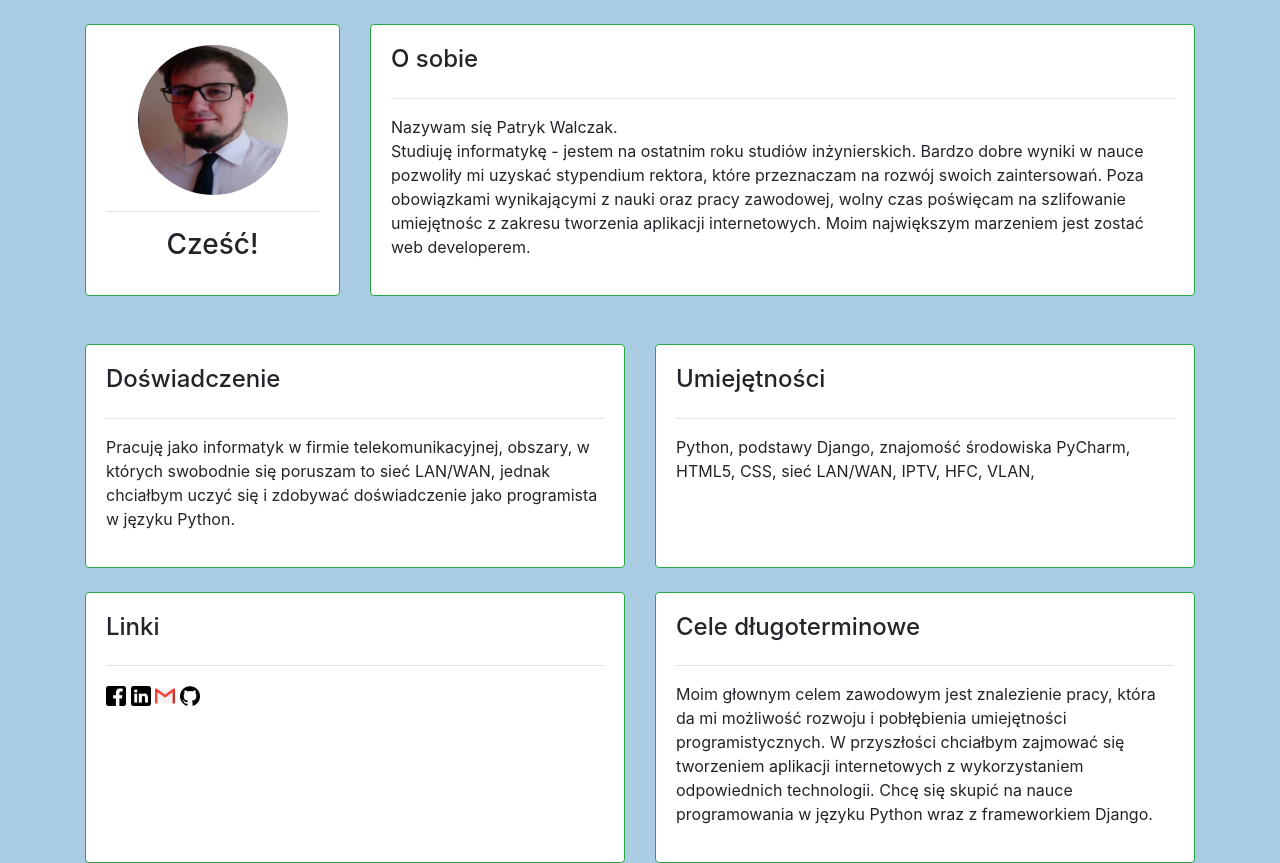
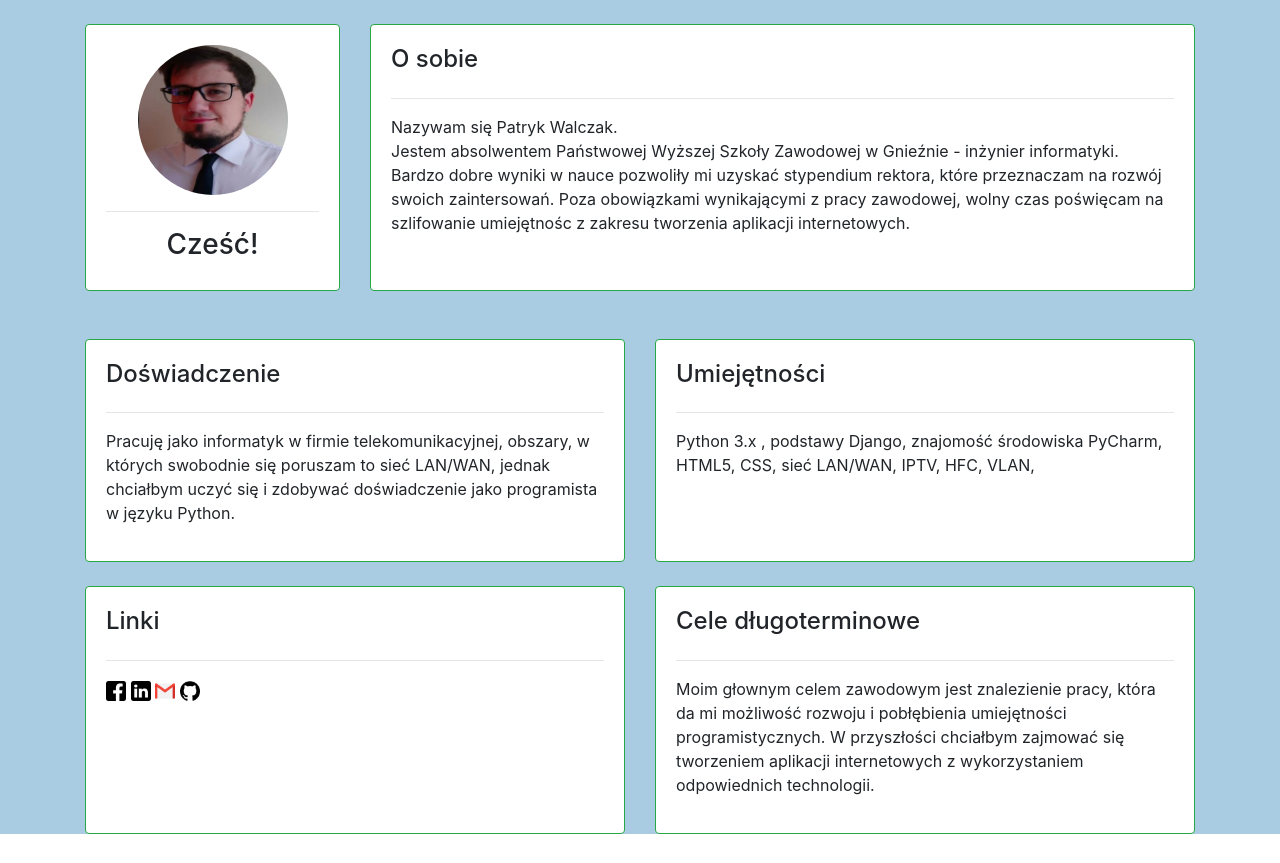
Before and after one commit to PatrykWalczak/Portfolio, a Django app: template mywebsite/base/templates/base/home.html in a window 1280 px wide. After the commit the page ends 834 px from the top, so only its background shows below. Run offline with Django 3.2, Linux system fonts and the light colour scheme; the template is opened without the code that fills it, so the values that code supplies are empty; parts of the project's set-up code (start-up, migrations or seed data) failed here and were passed over; some libraries are stand-ins or nearby versions.

Commit message:
data update

```diff
--- a/mywebsite/base/templates/base/home.html
+++ b/mywebsite/base/templates/base/home.html
@@ -28,10 +28,10 @@
                     <hr>
                     <p>
                         Nazywam się Patryk Walczak.<br>
-                        Studiuję informatykę - jestem na ostatnim roku studiów inżynierskich.
+                        Jestem absolwentem Państwowej Wyższej Szkoły Zawodowej w Gnieźnie - inżynier informatyki.
                         Bardzo dobre wyniki w nauce pozwoliły mi uzyskać stypendium rektora, które przeznaczam na rozwój swoich zaintersowań.
-                        Poza obowiązkami wynikającymi z nauki oraz pracy zawodowej, wolny czas poświęcam na szlifowanie umiejętnośc z zakresu tworzenia aplikacji internetowych.
-                        Moim największym marzeniem jest zostać web developerem.
+                        Poza obowiązkami wynikającymi z pracy zawodowej, wolny czas poświęcam na szlifowanie umiejętnośc z zakresu tworzenia aplikacji internetowych.
+
                     </p>
                 </div>
             </div>
@@ -54,7 +54,7 @@
                 <div class="card card-body h-100 border-success">
                     <h4> Umiejętności </h4>
                     <hr>
-                    <p> Python, podstawy Django, znajomość środowiska PyCharm, HTML5, CSS, sieć LAN/WAN, IPTV, HFC, VLAN,   </p>
+                    <p> Python 3.x , podstawy Django, znajomość środowiska PyCharm, HTML5, CSS, sieć LAN/WAN, IPTV, HFC, VLAN,   </p>
                 </div>
             </div>
         </div>
@@ -79,7 +79,7 @@
                     <p> Moim głownym celem zawodowym jest znalezienie pracy, która da mi możliwość rozwoju
                     i pobłębienia umiejętności programistycznych.
                     W przyszłości chciałbym zajmować się tworzeniem aplikacji internetowych z wykorzystaniem odpowiednich technologii.
-                    Chcę się skupić na nauce programowania w języku Python wraz z frameworkiem Django.</p>
+                    </p>
                 </div>
             </div>
         </div>
```
